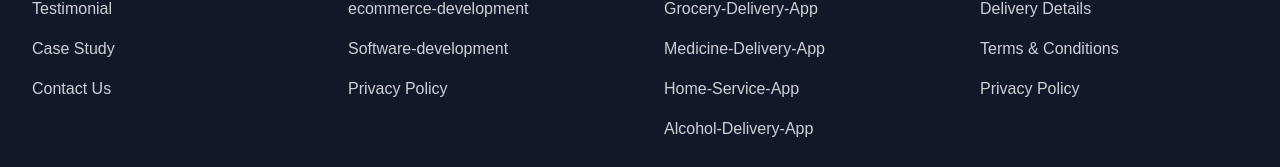
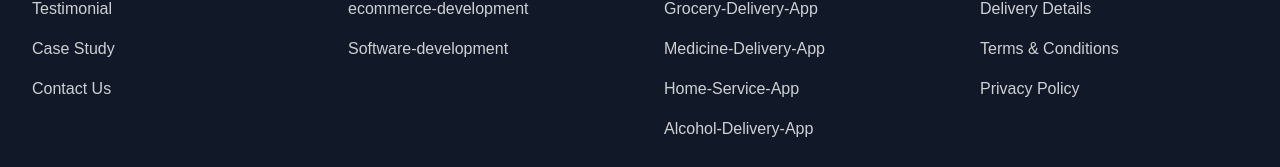
Before and after one commit to img-website/imgClone, a Next.js app: page / in a window 1280 px wide. Shown: the part 10197-10364 px from the top of the page. Built offline with nearby package versions, Linux system fonts and the light colour scheme.

Commit message:
Update Footer.jsx

```diff
--- a/components/footer/Footer.jsx
+++ b/components/footer/Footer.jsx
@@ -40,9 +40,6 @@ function Footer() {
                                 </li>
                                 <li>
                                     <a href="/software-development" title="" className="text-base opacity-80 text-white transition-all duration-200 hover:text-opacity-80 focus:text-opacity-80"> Software-development </a>
-                                </li>
-                                <li>
-                                    <a href="javascript:;" title="" className="text-base opacity-80 text-white transition-all duration-200 hover:text-opacity-80 focus:text-opacity-80"> Privacy Policy </a>
                                 </li>
                             </ul>
                         </div>
```
